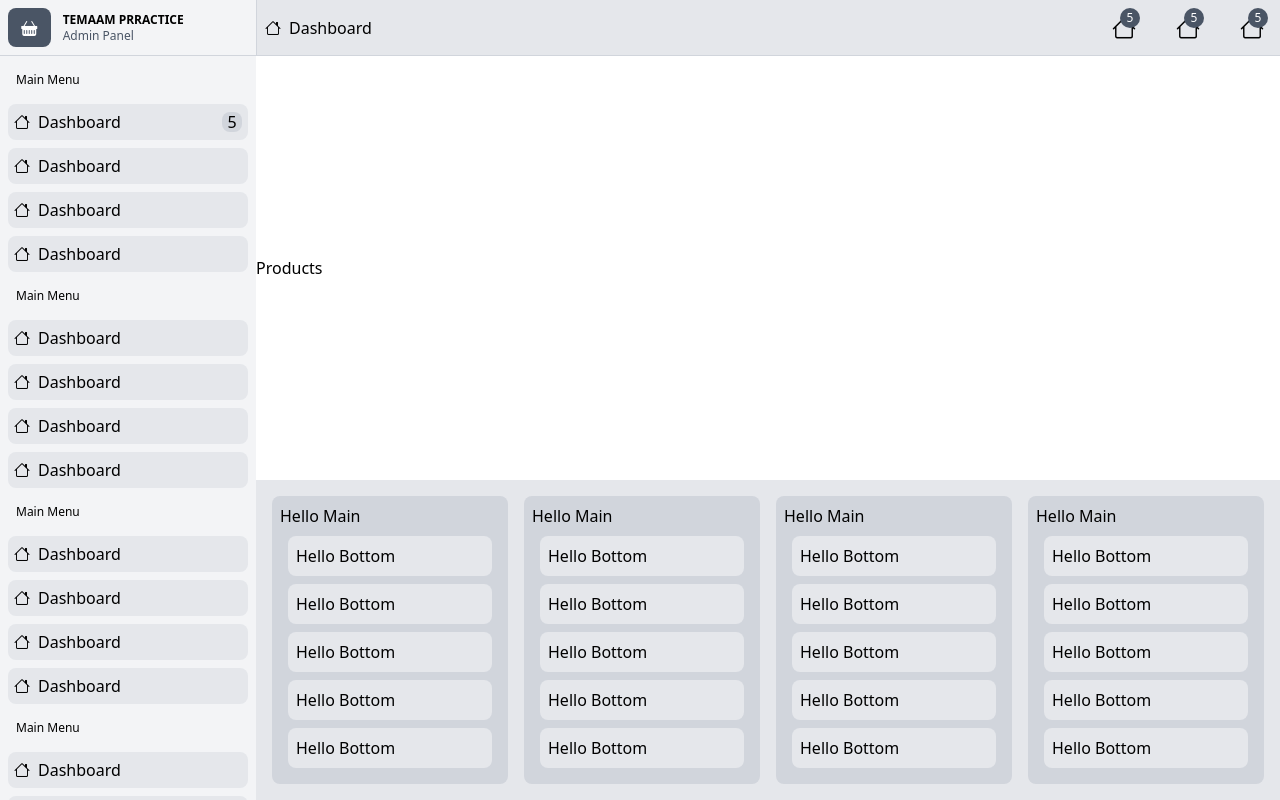
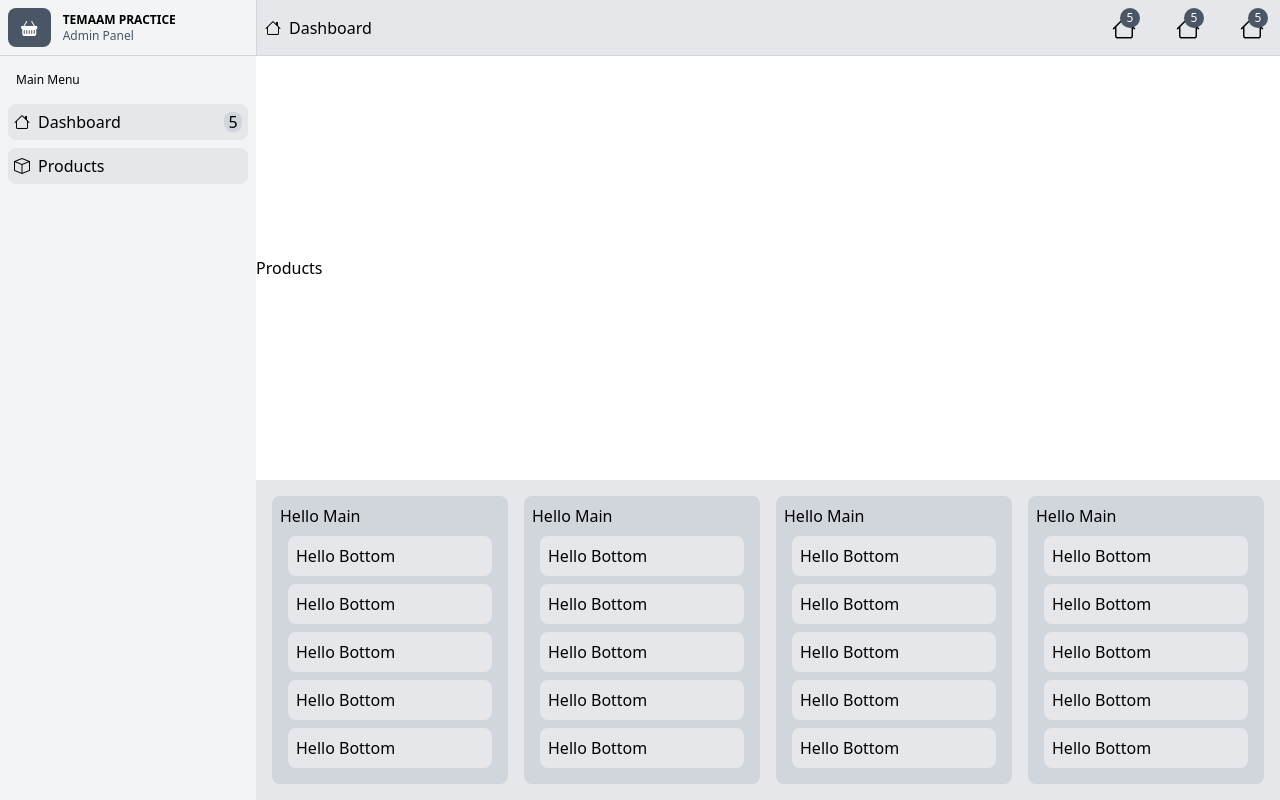
Before and after one commit to aliishaqsandho1/Temaam, a React (Vite) app: page /products in a window 1280 px wide. Built offline with nearby package versions, Linux system fonts and the light colour scheme.

Commit message:
added links

```diff
--- a/src/components/global/footer.jsx
+++ b/src/components/global/footer.jsx
@@ -1,3 +1,5 @@
+import {Link} from 'react-router-dom';
+import Dashboard from '../pages/dashboard';
 function Footer() {
     return <>
         <div className="">
@@ -5,7 +7,8 @@ function Footer() {
                 <li className="bg-gray-300 p-2 rounded-lg text-sl w-full font-medium">
                     Hello Main
                     <ul className="flex flex-col items-start justify-center m-2 gap-2">
-                        <li className="cursor-pointer p-2 w-full bg-gray-200 rounded-lg transform transition-transform duration-200 hover:scale-101 hover:bg-gray-400 hover:text-white">Hello Bottom</li>
+
+                        <li className="cursor-pointer p-2 w-full bg-gray-200 rounded-lg transform transition-transform duration-200 hover:scale-101 hover:bg-gray-400 hover:text-white"><Link to="Dashboard">Hello Bottom</Link></li>
                         <li className="cursor-pointer p-2 w-full bg-gray-200 rounded-lg transform transition-transform duration-200 hover:scale-105 hover:bg-gray-400 hover:text-white">Hello Bottom</li>
                         <li className="cursor-pointer p-2 w-full bg-gray-200 rounded-lg transform transition-transform duration-200 hover:scale-105 hover:bg-gray-400 hover:text-white">Hello Bottom</li>
                         <li className="cursor-pointer p-2 w-full bg-gray-200 rounded-lg transform transition-transform duration-200 hover:scale-105 hover:bg-gray-400 hover:text-white">Hello Bottom</li>
--- a/src/components/global/sidebar.jsx
+++ b/src/components/global/sidebar.jsx
@@ -1,105 +1,38 @@
+import { Link } from 'react-router-dom';
+
 function Sidebar() {
-    return <>
+  return (
     <div className="flex flex-col justify-start h-screen bg-gray-100">
       <div className="flex border-b border-b-gray-300 h-14">
-                <div className="p-2 bg-gray-600 hover:bg-gray-800 w-1/6 flex item-center justify-center m-2 rounded-lg"><i className="bi bi-basket-fill text-white cursor-pointer"></i></div>
+        <div className="p-2 bg-gray-600 hover:bg-gray-800 w-1/6 flex items-center justify-center m-2 rounded-lg">
+          <i className="bi bi-basket-fill text-white cursor-pointer"></i>
+        </div>
         <div className="flex flex-col p-1 justify-center">
-                    <div className="text-xs font-bold">TEMAAM PRRACTICE</div>
-                    <div className="text-xs text-gray-600 ">Admin Panel</div>
+          <div className="text-xs font-bold">TEMAAM PRACTICE</div>
+          <div className="text-xs text-gray-600">Admin Panel</div>
         </div>
       </div>
+
       <div className="p-2 flex flex-col gap-2 overflow-auto">
-                <div className="flex flex-col gap-2">
         <span className="text-xs m-2">Main Menu</span>
         <ul className="flex gap-2 flex-col">
           <li className="flex justify-between p-1.5 items-center gap-2 text-sl font-medium bg-gray-200 rounded-lg hover:bg-gray-300 cursor-pointer">
-                            <div className="flex gap-2">
-                                <span><i class="bi bi-house"></i></span>
+            <Link to="/dashboard" className="flex gap-2 w-full">
+              <span><i className="bi bi-house"></i></span>
               <h5>Dashboard</h5>
-                            </div>
+            </Link>
             <span className="bg-gray-300 rounded-lg text-sl p-1.6 h-5 w-5 flex items-center justify-center">5</span>
           </li>
-                        <li className="flex p-1.5  gap-2 text-sl font-medium bg-gray-200 rounded-lg hover:bg-gray-300 ">
-                            <span><i class="bi bi-house"></i></span>
-                            <h5>Dashboard</h5>
-                        </li>
-                        <li className="flex p-1.5  gap-2 text-sl font-medium bg-gray-200 rounded-lg hover:bg-gray-300 ">
-                            <span><i class="bi bi-house"></i></span>
-                            <h5>Dashboard</h5>
-                        </li>
-                        <li className="flex p-1.5  gap-2 text-sl font-medium bg-gray-200 rounded-lg hover:bg-gray-300 ">
-                            <span><i class="bi bi-house"></i></span>
-                            <h5>Dashboard</h5>
+          <li className="flex p-1.5 gap-2 text-sl font-medium bg-gray-200 rounded-lg hover:bg-gray-300 cursor-pointer">
+            <Link to="/products" className="flex gap-2 w-full">
+              <span><i className="bi bi-box"></i></span>
+              <h5>Products</h5>
+            </Link>
           </li>
         </ul>
       </div>
-                <div className="flex flex-col gap-2">
-                    <span className="text-xs m-2">Main Menu</span>
-                    <ul className="flex gap-2 flex-col">
-                        <li className="flex p-1.5  gap-2 text-sl font-medium bg-gray-200 rounded-lg hover:bg-gray-300 ">
-                            <span><i class="bi bi-house"></i></span>
-                            <h5>Dashboard</h5>
-                        </li>
-                        <li className="flex p-1.5  gap-2 text-sl font-medium bg-gray-200 rounded-lg hover:bg-gray-300 ">
-                            <span><i class="bi bi-house"></i></span>
-                            <h5>Dashboard</h5>
-                        </li>
-                        <li className="flex p-1.5  gap-2 text-sl font-medium bg-gray-200 rounded-lg hover:bg-gray-300 ">
-                            <span><i class="bi bi-house"></i></span>
-                            <h5>Dashboard</h5>
-                        </li>
-                        <li className="flex p-1.5  gap-2 text-sl font-medium bg-gray-200 rounded-lg hover:bg-gray-300 ">
-                            <span><i class="bi bi-house"></i></span>
-                            <h5>Dashboard</h5>
-                        </li>
-                    </ul>
     </div>
-                <div className="flex flex-col gap-2">
-                    <span className="text-xs m-2">Main Menu</span>
-                    <ul className="flex gap-2 flex-col">
-                        <li className="flex p-1.5  gap-2 text-sl font-medium bg-gray-200 rounded-lg hover:bg-gray-300 ">
-                            <span><i class="bi bi-house"></i></span>
-                            <h5>Dashboard</h5>
-                        </li>
-                        <li className="flex p-1.5  gap-2 text-sl font-medium bg-gray-200 rounded-lg hover:bg-gray-300 ">
-                            <span><i class="bi bi-house"></i></span>
-                            <h5>Dashboard</h5>
-                        </li>
-                        <li className="flex p-1.5  gap-2 text-sl font-medium bg-gray-200 rounded-lg hover:bg-gray-300 ">
-                            <span><i class="bi bi-house"></i></span>
-                            <h5>Dashboard</h5>
-                        </li>
-                        <li className="flex p-1.5  gap-2 text-sl font-medium bg-gray-200 rounded-lg hover:bg-gray-300 ">
-                            <span><i class="bi bi-house"></i></span>
-                            <h5>Dashboard</h5>
-                        </li>
-                    </ul>
-                </div>
-                <div className="flex flex-col gap-2">
-                    <span className="text-xs m-2">Main Menu</span>
-                    <ul className="flex gap-2 flex-col">
-                        <li className="flex p-1.5  gap-2 text-sl font-medium bg-gray-200 rounded-lg hover:bg-gray-300 ">
-                            <span><i class="bi bi-house"></i></span>
-                            <h5>Dashboard</h5>
+  );
+}
 
-                        </li>
-                        <li className="flex p-1.5  gap-2 text-sl font-medium bg-gray-200 rounded-lg hover:bg-gray-300 ">
-                            <span><i class="bi bi-house"></i></span>
-                            <h5>Dashboard</h5>
-                        </li>
-                        <li className="flex p-1.5  gap-2 text-sl font-medium bg-gray-200 rounded-lg hover:bg-gray-300 ">
-                            <span><i class="bi bi-house"></i></span>
-                            <h5>Dashboard</h5>
-                        </li>
-                        <li className="flex p-1.5  gap-2 text-sl font-medium bg-gray-200 rounded-lg hover:bg-gray-300 ">
-                            <span><i class="bi bi-house"></i></span>
-                            <h5>Dashboard</h5>
-                        </li>
-                    </ul>
-                </div>
-
-            </div>
-        </div>
-    </>
-}
 export default Sidebar;
```
Lines whose indentation alone changed are shown as unchanged.
